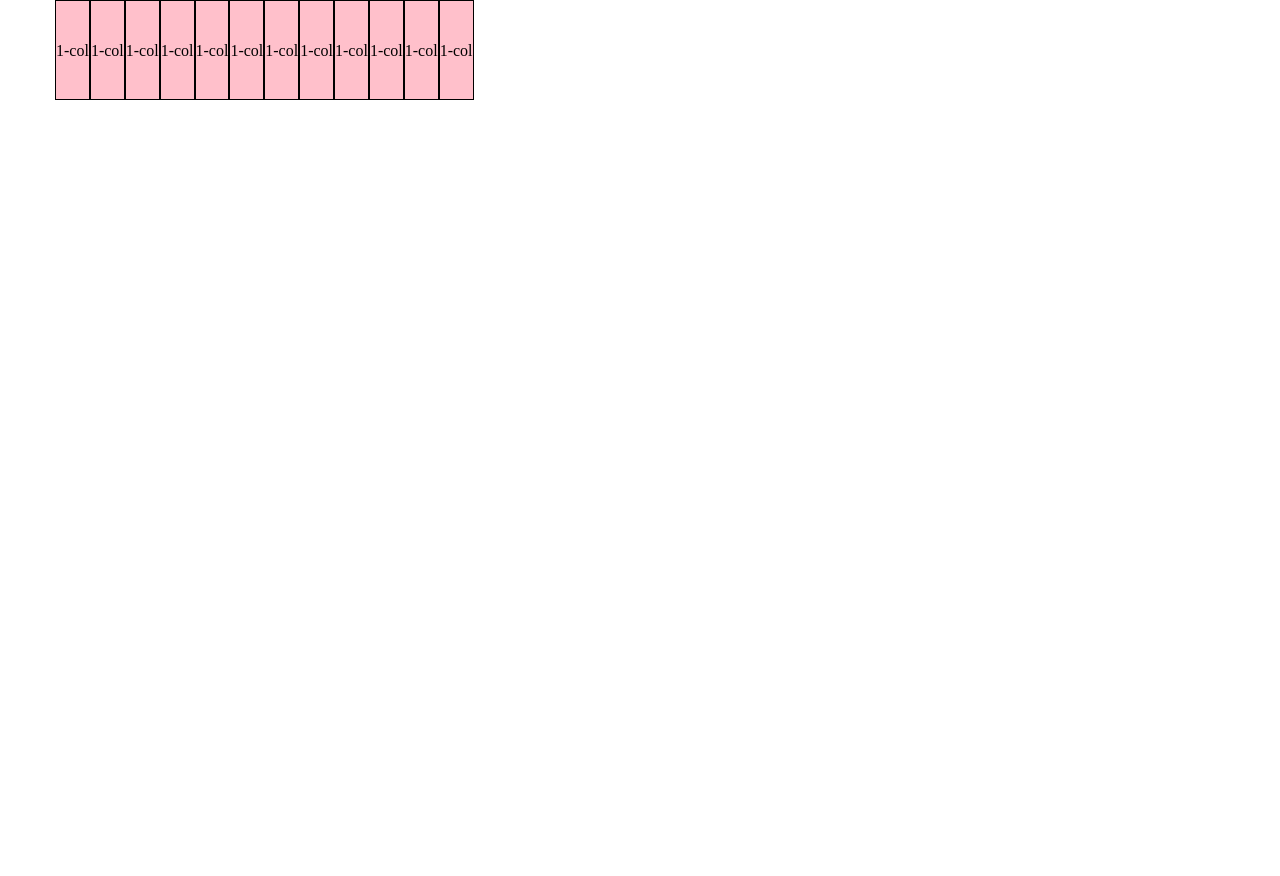
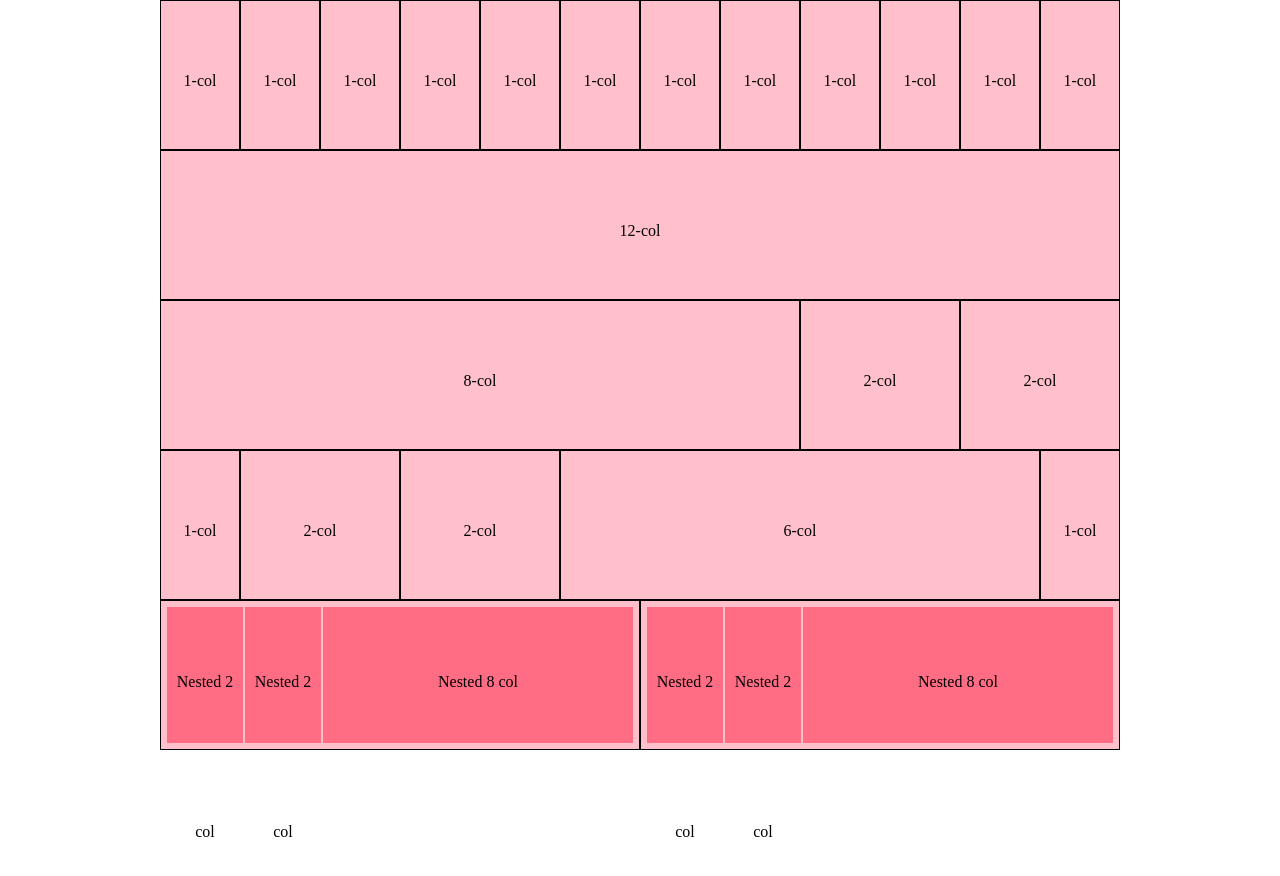
Before and after one commit to gualtierigio/html-css-12bool, a plain HTML site: page index.html in a window 1280 px wide. Before the commit the page ends 800 px from the top, so only its background shows below. Drawn offline with Linux system fonts and the light colour scheme.

Commit message:
completo ma centratura ultime nested col da sistemare

```diff
--- a/css/12-col-css_framework.css
+++ b/css/12-col-css_framework.css
@@ -5,7 +5,13 @@
 }
 
 .container{
-    width: 1170px;
+    width: 460px;
+    max-width: 100%;
+    margin: 0 auto;
+}
+
+.container-fluid{
+    width: 100%;
     max-width: 100%;
     margin: 0 auto;
 }
@@ -49,6 +55,10 @@
 
 @media screen and (min-width: 576px) {
 
+    .container{
+        width: 540px;
+    }
+
     .col-sm-1{flex-basis: calc((100% / 12) * 1); max-width: calc((100% / 12) * 1);}
     .col-sm-2{flex-basis: calc((100% / 12) * 2); max-width: calc((100% / 12) * 2);}
     .col-sm-3{flex-basis: calc((100% / 12) * 3); max-width: calc((100% / 12) * 3);}
@@ -77,6 +87,10 @@
 }
 
 @media screen and (min-width: 768px) {
+
+    .container{
+        width: 720px;
+    }
 
     .col-md-1{flex-basis: calc((100% / 12) * 1); max-width: calc((100% / 12) * 1);}
     .col-md-2{flex-basis: calc((100% / 12) * 2); max-width: calc((100% / 12) * 2);}
@@ -107,6 +121,10 @@
 
 @media screen and (min-width: 992px) {
 
+    .container{
+        width: 960px;
+    }
+
     .col-lg-1{flex-basis: calc((100% / 12) * 1); max-width: calc((100% / 12) * 1);}
     .col-lg-2{flex-basis: calc((100% / 12) * 2); max-width: calc((100% / 12) * 2);}
     .col-lg-3{flex-basis: calc((100% / 12) * 3); max-width: calc((100% / 12) * 3);}
--- a/css/style.css
+++ b/css/style.css
@@ -1,10 +1,22 @@
 .pink{
+    height: 150px;
+    line-height: 150px;
     background-color: pink;
+    padding: 5px;
+    border: 1px solid black;
 }
 
+.pinky{
+    background-color: rgb(255, 109, 133);
+    height: 100%;
+    border: 1px solid pink;
+}
+
+
 [class^="col"]{
-    border: 1px solid black;
-    height: 100px;
-    line-height: 100px;
     text-align: center;
 }
+
+.container, .row{
+    height: 100%;
+}
--- a/index.html
+++ b/index.html
@@ -14,20 +14,64 @@
 
         <div class="container">
             <div class="row">
-                <div class="col-1 pink">1-col</div>
-                <div class="col-1 pink">1-col</div>
-                <div class="col-1 pink">1-col</div>
-                <div class="col-1 pink">1-col</div>
-                <div class="col-1 pink">1-col</div>
-                <div class="col-1 pink">1-col</div>
-                <div class="col-1 pink">1-col</div>
-                <div class="col-1 pink">1-col</div>
-                <div class="col-1 pink">1-col</div>
-                <div class="col-1 pink">1-col</div>
-                <div class="col-1 pink">1-col</div>
-                <div class="col-1 pink">1-col</div>
+                <div class="col-xs-1 pink">1-col</div>
+                <div class="col-xs-1 pink">1-col</div>
+                <div class="col-xs-1 pink">1-col</div>
+                <div class="col-xs-1 pink">1-col</div>
+                <div class="col-xs-1 pink">1-col</div>
+                <div class="col-xs-1 pink">1-col</div>
+                <div class="col-xs-1 pink">1-col</div>
+                <div class="col-xs-1 pink">1-col</div>
+                <div class="col-xs-1 pink">1-col</div>
+                <div class="col-xs-1 pink">1-col</div>
+                <div class="col-xs-1 pink">1-col</div>
+                <div class="col-xs-1 pink">1-col</div>
             </div>
         </div>
+        <div class="container">
+            <div class="row">
+                <div class="col-xs-12 pink">12-col</div>
+            </div>
+        </div>
+        <div class="container">
+            <div class="row">
+                <div class="col-xs-8 pink">8-col</div>
+                <div class="col-xs-2 pink">2-col</div>
+                <div class="col-xs-2 pink">2-col</div>
+            </div>
+        </div>
+        <div class="container">
+            <div class="row">
+                <div class="col-xs-1 pink">1-col</div>
+                <div class="col-xs-2 pink">2-col</div>
+                <div class="col-xs-2 pink">2-col</div>
+                <div class="col-xs-6 pink">6-col</div>
+                <div class="col-xs-1 pink">1-col</div>
+            </div>
+        </div>
+        <div class="container">
+            <div class="row">
+                <div class="col-xs-6 pink">
+                    <div class="container">
+                        <div class="row">
+                            <div class="col-xs-2 pinky">Nested 2 col</div>
+                            <div class="col-xs-2 pinky">Nested 2 col</div>
+                            <div class="col-xs-8 pinky">Nested 8 col</div>
+                        </div>
+                    </div>
+                </div>
+                <div class="col-xs-6 pink">
+                    <div class="container">
+                        <div class="row">
+                            <div class="col-xs-2 pinky">Nested 2 col</div>
+                            <div class="col-xs-2 pinky">Nested 2 col</div>
+                            <div class="col-xs-8 pinky">Nested 8 col</div>
+                        </div>
+                    </div>
+                </div>
+            </div>
+        </div>
+
     </main>
 
 </body>
```
